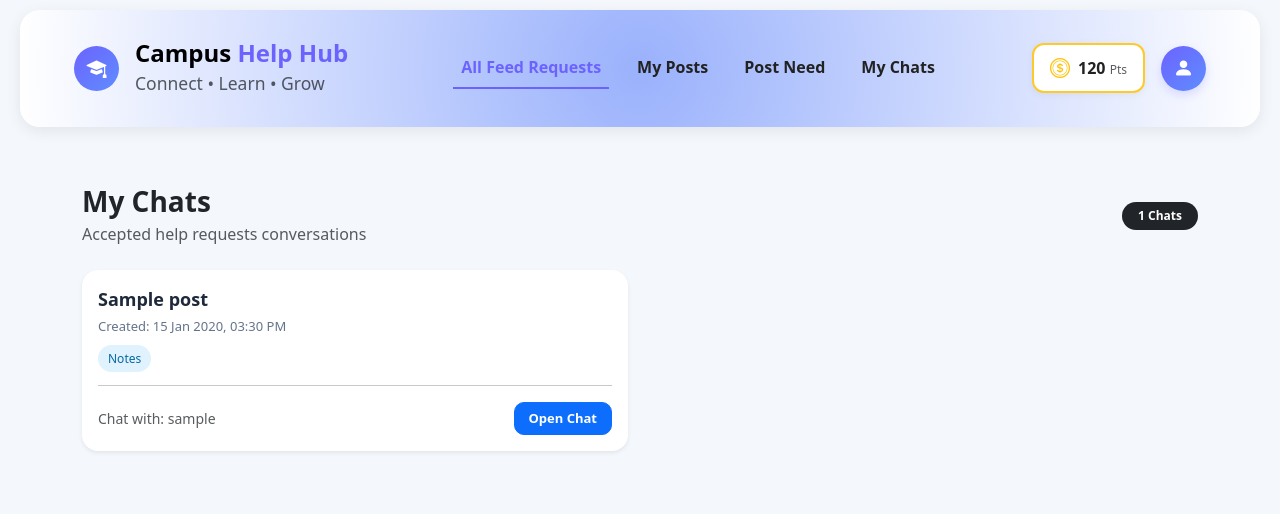
After one commit to ishasinghrajput/college_project, a Django app: template CampusConnect/templates/my_chats.html in a window 1280 px wide. The commit adds this page. Shown: the top 514 px of the page. Run offline with Django 4.2, Linux system fonts and the light colour scheme; the template is opened without the code that fills it: values that come from a table or form of the project are taken from there, others are empty; tables that the repository leaves empty hold one stand-in row (values such as "Sample post").

Commit message:
save chatroom update

```diff
--- a/CampusConnect/models.py
+++ b/CampusConnect/models.py
@@ -16,6 +16,8 @@ class Student(models.Model):
     username = models.CharField(max_length=50, unique=True)
 
     password = models.CharField(max_length=100)
+    points = models.IntegerField(default=0)
+
 
     role = models.CharField(
         max_length=10,
@@ -36,6 +38,15 @@ class Post(models.Model):
         ('Updates', 'Classroom Update'),
         ('Campus Queries', 'Campus Query / Enquiry'),
     ]
+    status = models.CharField(
+        max_length=20,
+        choices=[
+            ('OPEN', 'Open'),
+            ('IN_PROGRESS', 'In Progress'),
+            ('RESOLVED', 'Resolved'),
+        ],
+    default='OPEN'
+    )
 
     student = models.ForeignKey('Student', on_delete=models.CASCADE, related_name='student_posts')
 
@@ -48,3 +59,32 @@ class Post(models.Model):
 
     def __str__(self):
         return f"{self.title} - By {self.student}"
+
+
+class ChatRoom(models.Model):
+    post = models.ForeignKey(Post, on_delete=models.CASCADE)
+    requester = models.ForeignKey(Student, on_delete=models.CASCADE, related_name='requester_chats')
+    helper = models.ForeignKey(Student, on_delete=models.CASCADE, related_name='helper_chats')
+    created_at = models.DateTimeField(auto_now_add=True)
+
+    def __str__(self):
+        return f"Chat - {self.post.title}"
+
+
+class Message(models.Model):
+    room = models.ForeignKey(ChatRoom, on_delete=models.CASCADE, related_name='messages')
+    sender = models.ForeignKey(Student, on_delete=models.CASCADE)
+    text = models.TextField()
+    timestamp = models.DateTimeField(auto_now_add=True)
+
+    def __str__(self):
+        return f"{self.sender.username}: {self.text[:20]}"
+
+
+class HelpRequest(models.Model):
+    post = models.ForeignKey(Post, on_delete=models.CASCADE)
+    helper = models.ForeignKey(Student, on_delete=models.CASCADE)
+    is_accepted = models.BooleanField(default=False)
+    created_at = models.DateTimeField(auto_now_add=True)
+    def __str__(self):
+        return f"{self.helper.username} -> {self.post.title}"
--- a/CampusConnect/templates/base.html
+++ b/CampusConnect/templates/base.html
@@ -148,7 +148,7 @@
                 </li>
                 <li class="nav-item"><a class="nav-link" href="{% url 'myposts' %}">My Posts</a></li>
                 <li class="nav-item"><a class="nav-link" href="{% url 'post_need' %}">Post Need</a></li>
-                <li class="nav-item"><a class="nav-link" href="#">Chatroom</a></li>
+                <li class="nav-item"><a class="nav-link" href="{% url 'my_chats' %}">My Chats</a></li>
             </ul>
 
             <!-- RIGHT SIDE: COIN & PROFILE DROPDOWN -->
@@ -170,7 +170,7 @@
                         style="border-radius: 14px; padding: 10px;">
                         <li class="px-3 py-2 border-bottom">
                             <small class="text-muted d-block">Welcome back,</small>
-                            <strong class="text-dark">Student Workspace</strong>
+                            <strong class="text-dark">{{ student.username }}</strong>
                         </li>
                         <li><a class="dropdown-item py-2" href="#"><i
                                     class="bi bi-person me-2 text-muted"></i> Profile</a></li>
--- a/CampusConnect/templates/home.html
+++ b/CampusConnect/templates/home.html
@@ -386,7 +386,7 @@
                         <div class="contributor-card">
 
                             <img
-                                src="{% static 'images/img.jpeg' %}"
+                                src="{% static 'image/dipali.jpeg' %}"
                                 class="contributor-avatar"
                                 alt="Dipali Sah"
                             >
@@ -410,7 +410,7 @@
                                     <i class="fa-brands fa-github"></i>
                                 </a>
 
-                                <a href="#" target="_blank">
+                                <a href="https://www.linkedin.com/in/dipali-gupta-8b0954411" target="_blank">
                                     <i class="fa-brands fa-linkedin"></i>
                                 </a>
 
--- /dev/null
+++ b/CampusConnect/templates/my_chats.html
@@ -0,0 +1,150 @@
+{% extends 'base.html' %}
+
+{% block title %}My Chats{% endblock %}
+
+{% block content %}
+
+<style>
+    body {
+        background: #f4f7fb;
+    }
+
+    .chat-card {
+        border: none;
+        border-radius: 16px;
+        transition: 0.2s ease;
+        background: #fff;
+    }
+
+    .chat-card:hover {
+        transform: translateY(-3px);
+        box-shadow: 0 10px 22px rgba(0,0,0,0.08);
+    }
+
+    .chat-title {
+        font-size: 18px;
+        font-weight: 600;
+        color: #1e293b;
+    }
+
+    .chat-meta {
+        font-size: 13px;
+        color: #64748b;
+    }
+
+    .badge-soft {
+        background: #e0f2fe;
+        color: #0369a1;
+        font-size: 12px;
+        padding: 5px 10px;
+        border-radius: 999px;
+    }
+
+    .open-btn {
+        border-radius: 10px;
+        padding: 6px 14px;
+        font-size: 13px;
+        font-weight: 600;
+    }
+
+    .empty-box {
+        background: white;
+        border-radius: 16px;
+        padding: 40px;
+        text-align: center;
+    }
+</style>
+
+<div class="container py-5">
+
+    <!-- HEADER -->
+    <div class="d-flex justify-content-between align-items-center mb-4">
+        <div>
+            <h3 class="fw-bold mb-1">My Chats</h3>
+            <p class="text-muted mb-0">Accepted help requests conversations</p>
+        </div>
+
+        <span class="badge bg-dark px-3 py-2 rounded-pill">
+            {{ chat_rooms|length }} Chats
+        </span>
+    </div>
+
+    <!-- CHAT LIST -->
+    {% if chat_rooms %}
+
+    <div class="row">
+
+        {% for room in chat_rooms %}
+
+        <div class="col-md-6 mb-3">
+
+            <div class="card chat-card shadow-sm p-3">
+
+                <div class="d-flex justify-content-between align-items-start">
+
+                    <div>
+
+                        <div class="chat-title">
+                            {{ room.post.title }}
+                        </div>
+
+                        <div class="chat-meta mt-1">
+                            Created: {{ room.created_at|date:"d M Y, h:i A" }}
+                        </div>
+
+                        <div class="mt-2">
+                            <span class="badge-soft">
+                                {{ room.post.category }}
+                            </span>
+                        </div>
+
+                    </div>
+
+                </div>
+
+                <hr>
+
+                <div class="d-flex justify-content-between align-items-center">
+
+                    <small class="text-muted">
+                        Chat with:
+                        {% if room.requester == student %}
+                            {{ room.helper.username }}
+                        {% else %}
+                            {{ room.requester.username }}
+                        {% endif %}
+                    </small>
+
+                    <a href="{% url 'chatroom' room.id %}" class="btn btn-primary open-btn">
+                        Open Chat
+                    </a>
+
+                </div>
+
+            </div>
+
+        </div>
+
+        {% endfor %}
+
+    </div>
+
+    {% else %}
+
+    <!-- EMPTY STATE -->
+    <div class="empty-box shadow-sm">
+
+        <h4 class="fw-bold">No Chats Yet</h4>
+        <p class="text-muted">Once your help request is accepted, chats will appear here.</p>
+
+        <a href="{% url 'dashboard' %}" class="btn btn-dark mt-2">
+            Go to Requests
+        </a>
+
+    </div>
+
+    {% endif %}
+
+</div>
+
+{% endblock %}
--- a/CampusConnect/templates/staff_dashboard.html
+++ b/CampusConnect/templates/staff_dashboard.html
@@ -62,7 +62,7 @@
 
                             <td>{{ post.description|truncatechars:60 }}</td>
 
-                            <!-- 🔥 IMPORTANT FIX -->
+                            <!--IMPORTANT FIX -->
                             <td>{{ post.student.username }}</td>
 
                             <td>{{ post.created_at|date:"d M Y" }}</td>
--- a/CampusConnect/urls.py
+++ b/CampusConnect/urls.py
@@ -9,19 +9,23 @@ urlpatterns = [
     path('dashboard/', views.dashboard, name='dashboard'),
     path('staff-dashboard/',views.staff_dashboard,name='staff_dashboard'),
     path('admin-dashboard/',views.admin_dashboard,name='admin_dashboard'),
-    path('profile/', views.profile, name='profile'),
     path('hellpothers/', views.helpothers, name='helpothers'),
     path('login/', views.login_page, name='login'),
     path('signup/', views.signup_page, name='signup'),
-    # === Jaroori Paths Jo Add Kiye Hain ===
 
-    # 1. Naya Post (Need Form) open karne aur save karne ke liye
+    # 1. for opening and save new post (Need Form)
     path('post-need/', views.post_need, name='post_need'),
+    path('resolve/<int:post_id>/', views.mark_resolved, name='mark_resolved'),
 
-    # 2. Help Now button click hone par request bhejne ke liye (Post ID ke saath)
+    # CHAT SYSTEM (IMPORTANT ADD)
+    path('accept/<int:request_id>/', views.accept_chat_request, name='accept_chat_request'),
+    path('chat/<int:room_id>/', views.chatroom, name='chatroom'),
+    path('my-chats/', views.my_chats, name='my_chats'),
+
+    #for sending request(with Post ID)
     path('send-help-request/<int:post_id>/', views.send_help_request, name='send_help_request'),
 
-    # 3. Securely logout karne ke liye
+    #Securely logout
     path('logout/', views.logout_view, name='logout'),
 
     path('manage-students/', views.manage_students, name='manage_students'),
--- a/project/settings.py
+++ b/project/settings.py
@@ -25,7 +25,7 @@ SECRET_KEY = 'django-insecure-43w*y(zrb*%48q_on+@=ptv0m+dr_dnkhpq5wh_0mm#&a)a9vs
 # SECURITY WARNING: don't run with debug turned on in production!
 DEBUG = True
 
-ALLOWED_HOSTS = []
+ALLOWED_HOSTS = ['*']
 
 
 # Application definition
```
Also changed, not shown: CampusConnect/templates/chatroom.html (+95 -0 lines), CampusConnect/templates/helpothers.html (+8 -2 lines), CampusConnect/templates/myposts.html (+122 -1 lines), CampusConnect/views.py (+146 -18 lines), CampusConnect/migrations/0004_chatroom_post_status_student_points_message_and_more.py (added), CampusConnect/static/image/dipali.jpeg (added).
